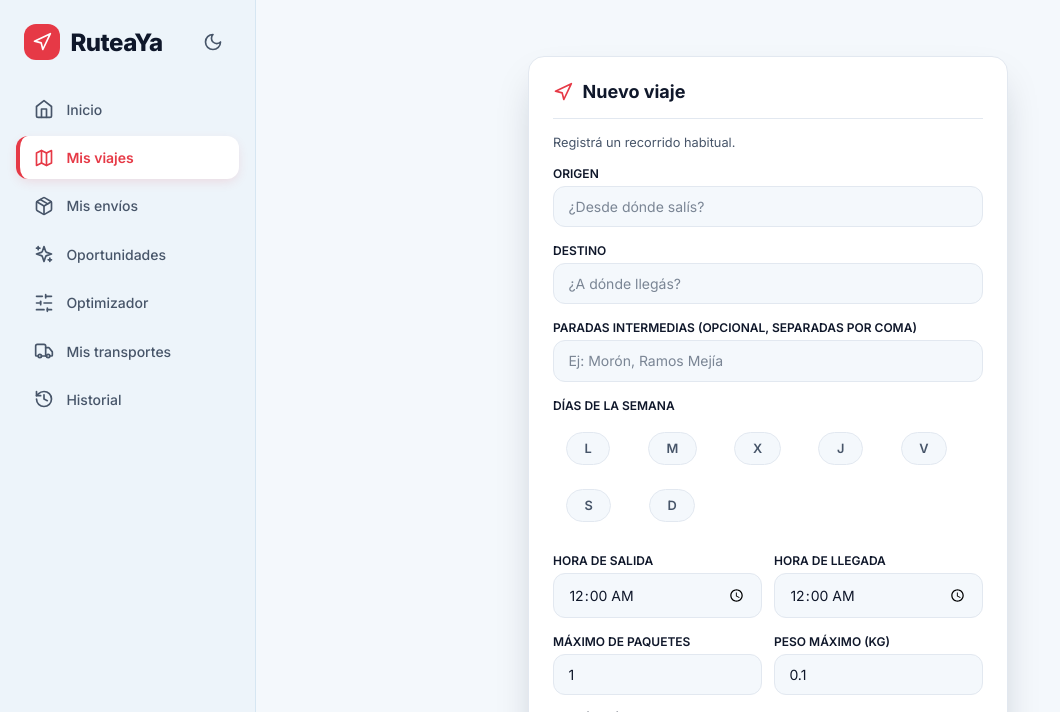
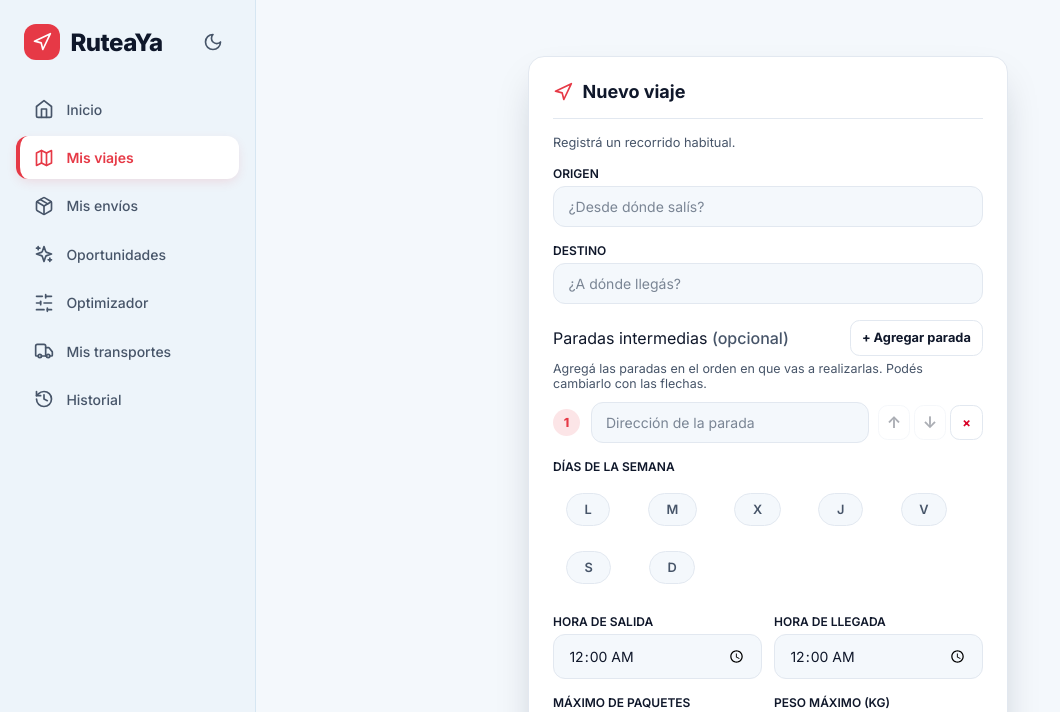
Before and after one commit to thomimunioz/tp-pw3, an ASP.NET Core app: page /Viajes/Create in a window 1280 px wide. Shown: the top 712 px of the page, without its empty margins (0-1060 px from the left). Run offline with ASP.NET Core 8, Linux system fonts and the light colour scheme; the visitor is signed in with stand-in values (Sample User, id 1); some libraries are stand-ins or nearby versions.

Commit message:
Eliminar viaje y reordenar paradas + cambios al css

```diff
--- a/RuteaYa/RuteaYa.Logica/Viajes/IViajeService.cs
+++ b/RuteaYa/RuteaYa.Logica/Viajes/IViajeService.cs
@@ -8,7 +8,8 @@ public interface IViajeServicios
     Task<List<Viaje>> ObtenerPorUsuarioAsync(int usuarioId);
     Task<Viaje?> ObtenerDetallePorUsuarioAsync(int viajeId, int usuarioId);
     Task<ViajeRecorridoDto?> ObtenerRecorridoPorUsuarioAsync(int viajeId, int usuarioId);
-    Task CrearViajeAsync(Viaje viaje, List<int> diasSeleccionados, string? paradasIntermedias);
+    Task CrearViajeAsync(Viaje viaje, List<int> diasSeleccionados, List<string>? paradasIntermedias);
     Task<Viaje?> ObtenerPorIdAsync(int id, int usuarioId);
-    Task EditarViajeAsync(Viaje viaje, List<int> diasSeleccionados, string? paradasIntermedias);
+    Task EditarViajeAsync(Viaje viaje, int usuarioId, List<int> diasSeleccionados, List<string>? paradasIntermedias);
+    Task<bool> DesactivarViajeAsync(int viajeId, int usuarioId);
 }
--- a/RuteaYa/RuteaYa.Web/Controllers/ViajesController.cs
+++ b/RuteaYa/RuteaYa.Web/Controllers/ViajesController.cs
@@ -175,8 +175,10 @@ public class ViajesController : Controller
             PesoMaxKg = viajeDb.PesoMaxKg,
             DesvioMaxKm = viajeDb.DesvioMaxKm,
             DiasSeleccionados = viajeDb.Dias.Select(d => (int)d.DiaSemana).ToList(),
-            // Unimos las paradas con coma para que el usuario las edite fácil en la caja de texto
-            ParadasIntermedias = viajeDb.Paradas.Any() ? string.Join(", ", viajeDb.Paradas.OrderBy(p => p.Orden).Select(p => p.Direccion)) : string.Empty
+            ParadasIntermedias = viajeDb.Paradas
+                .OrderBy(p => p.Orden)
+                .Select(p => p.Direccion)
+                .ToList()
         };
 
         return View(modelo);
@@ -209,7 +211,7 @@ public class ViajesController : Controller
             };
 
             // Mandamos todo al servicio
-            await _viajeServicios.EditarViajeAsync(viajeActualizado, modelo.DiasSeleccionados, modelo.ParadasIntermedias);
+            await _viajeServicios.EditarViajeAsync(viajeActualizado, usuario.Id, modelo.DiasSeleccionados, modelo.ParadasIntermedias);
 
             // Si salió todo bien, lo devolvemos a la lista de "Mis viajes"
             return RedirectToAction(nameof(Index));
@@ -226,4 +228,19 @@ public class ViajesController : Controller
             return View(modelo);
         }
     }
+    [HttpPost]
+    [ValidateAntiForgeryToken]
+    public async Task<IActionResult> Desactivar(int id)
+    {
+        var usuario = await _userManager.GetUserAsync(User);
+        if (usuario == null)
+            return Challenge();
+
+        var desactivado = await _viajeServicios.DesactivarViajeAsync(id, usuario.Id);
+        if (!desactivado)
+            return NotFound();
+
+        TempData["MensajeExito"] = "El viaje se desactivó correctamente.";
+        return RedirectToAction(nameof(Index));
+    }
 }
--- a/RuteaYa/RuteaYa.Web/Views/Viajes/Create.cshtml
+++ b/RuteaYa/RuteaYa.Web/Views/Viajes/Create.cshtml
@@ -14,7 +14,7 @@
     </div>
     <p class="form-tarjeta__subtitulo">Registrá un recorrido habitual.</p>
 
-    <form asp-action="Create" method="post" class="form-envio">
+    <form asp-action="Create" method="post" class="form-envio" data-form-viaje>
         <div asp-validation-summary="ModelOnly" class="text-danger"></div>
 
         <div class="form-campo">
@@ -30,11 +30,42 @@
         </div>
 
         <div class="form-campo">
-            <label asp-for="ParadasIntermedias">Paradas intermedias (opcional, separadas por coma)</label>
-            <input asp-for="ParadasIntermedias" placeholder="Ej: Morón, Ramos Mejía" autocomplete="off" data-lugares-url="@Url.Action("Sugerir", "Lugares")" />
-            <span asp-validation-for="ParadasIntermedias"></span>
+            <div class="paradas-editor__encabezado">
+                <label class="mb-0">Paradas intermedias <span>(opcional)</span></label>
+                <button type="button" class="btn-parada" data-agregar-parada>+ Agregar parada</button>
+            </div>
+            <p class="paradas-editor__ayuda">Agregá las paradas en el orden en que vas a realizarlas. Podés cambiarlo con las flechas.</p>
+            <div class="paradas-editor" data-paradas-editor data-lugares-url="@Url.Action("Sugerir", "Lugares")">
+                @if (Model.ParadasIntermedias != null && Model.ParadasIntermedias.Any())
+                {
+                    @for (var i = 0; i < Model.ParadasIntermedias.Count; i++)
+                    {
+                        <div class="parada-item">
+                            <span class="parada-item__numero">@(i + 1)</span>
+                            <input name="ParadasIntermedias[@i]" value="@Model.ParadasIntermedias[i]" placeholder="Dirección de la parada" autocomplete="off" data-lugares-url="@Url.Action("Sugerir", "Lugares")" />
+                            <div class="parada-item__acciones">
+                                <button type="button" class="btn-parada btn-parada--icono" data-subir-parada aria-label="Subir parada" title="Subir">↑</button>
+                                <button type="button" class="btn-parada btn-parada--icono" data-bajar-parada aria-label="Bajar parada" title="Bajar">↓</button>
+                                <button type="button" class="btn-parada btn-parada--eliminar" data-eliminar-parada aria-label="Eliminar parada" title="Eliminar">×</button>
+                            </div>
+                        </div>
+                    }
+                }
+                else
+                {
+                    <div class="parada-item">
+                        <span class="parada-item__numero">1</span>
+                        <input name="ParadasIntermedias[0]" placeholder="Dirección de la parada" autocomplete="off" data-lugares-url="@Url.Action("Sugerir", "Lugares")" />
+                        <div class="parada-item__acciones">
+                            <button type="button" class="btn-parada btn-parada--icono" data-subir-parada aria-label="Subir parada" title="Subir" disabled>↑</button>
+                            <button type="button" class="btn-parada btn-parada--icono" data-bajar-parada aria-label="Bajar parada" title="Bajar" disabled>↓</button>
+                            <button type="button" class="btn-parada btn-parada--eliminar" data-eliminar-parada aria-label="Eliminar parada" title="Eliminar">×</button>
+                        </div>
+                    </div>
+                }
+            </div>
+            <span asp-validation-for="ParadasIntermedias" class="text-danger"></span>
         </div>
-
         <div class="form-campo">
             <label>Días de la semana</label>
             <div style="display: flex; flex-wrap: wrap; gap: 0.75rem; padding: 0.5rem 0;">
@@ -62,7 +93,7 @@
             <span asp-validation-for="DiasSeleccionados"></span>
         </div>
 
-        <div class="form-fila">
+        <div class="form-fila form-fila--horarios">
             <div class="form-campo">
                 <label asp-for="HoraSalida">Hora de salida</label>
                 <input asp-for="HoraSalida" type="time" />
@@ -104,9 +135,11 @@
 @section Estilos {
     <link rel="stylesheet" href="~/css/envios.css" asp-append-version="true" />
     <link rel="stylesheet" href="~/css/lugares.css" asp-append-version="true" />
+    <link rel="stylesheet" href="~/css/viajes.css" asp-append-version="true" />
 }
 
 @section Scripts {
     <partial name="_ValidationScriptsPartial" />
     <script src="~/js/lugares.js" asp-append-version="true"></script>
+    <script src="~/js/viajes-form.js" asp-append-version="true"></script>
 }
--- /dev/null
+++ b/RuteaYa/RuteaYa.Web/wwwroot/css/viajes.css
@@ -0,0 +1,200 @@
+/* ---------- Editor de paradas del viaje ---------- */
+.paradas-editor__encabezado {
+    display: flex;
+    align-items: center;
+    justify-content: space-between;
+    flex-wrap: wrap;
+    gap: .65rem;
+}
+
+.paradas-editor__encabezado label span {
+    color: var(--text-muted);
+    font-weight: 500;
+    text-transform: none;
+}
+
+.paradas-editor__ayuda {
+    margin: .35rem 0 .65rem;
+    color: var(--text-muted);
+    font-size: .78rem;
+}
+
+.paradas-editor {
+    display: flex;
+    flex-direction: column;
+    gap: .6rem;
+}
+
+.parada-item {
+    display: grid;
+    grid-template-columns: 1.8rem minmax(0, 1fr) auto;
+    align-items: center;
+    gap: .55rem;
+}
+
+.parada-item input {
+    min-width: 0;
+    width: 100%;
+    padding: .7rem .9rem;
+    border: 1px solid var(--border);
+    border-radius: .75rem;
+    background: var(--bg-panel);
+    color: var(--text);
+    font: inherit;
+    font-size: .875rem;
+}
+
+.parada-item__numero {
+    display: grid;
+    width: 1.7rem;
+    height: 1.7rem;
+    place-items: center;
+    border-radius: 50%;
+    background: color-mix(in srgb, var(--accent) 13%, transparent);
+    color: var(--accent);
+    font-size: .78rem;
+    font-weight: 750;
+}
+
+.parada-item__acciones {
+    display: flex;
+    align-items: center;
+    gap: .25rem;
+}
+
+.btn-parada {
+    display: inline-flex;
+    align-items: center;
+    justify-content: center;
+    min-height: 2.2rem;
+    padding: .35rem .7rem;
+    border: 1px solid var(--border);
+    border-radius: .6rem;
+    background: var(--bg-card);
+    color: var(--text);
+    font: inherit;
+    font-size: .8rem;
+    font-weight: 650;
+    cursor: pointer;
+}
+
+.btn-parada:hover:not(:disabled) {
+    background: var(--hover);
+}
+
+.btn-parada:disabled {
+    opacity: .35;
+    cursor: not-allowed;
+}
+
+.btn-parada--icono {
+    width: 2rem;
+    padding: .25rem;
+    font-size: 1rem;
+}
+
+.btn-parada--eliminar {
+    color: var(--error);
+}
+
+@media (max-width: 520px) {
+    .parada-item {
+        grid-template-columns: 1.6rem minmax(0, 1fr);
+    }
+
+    .parada-item__acciones {
+        grid-column: 2;
+        justify-content: flex-end;
+    }
+}
+
+/* ---------- Mis viajes responsive ---------- */
+.viajes-lista {
+    display: flex;
+    flex-direction: column;
+    gap: 1rem;
+}
+
+.viaje-fila {
+    display: flex;
+    align-items: center;
+    justify-content: space-between;
+    gap: 1.25rem;
+    padding: 1.25rem 1.5rem;
+    margin: 0;
+}
+
+.viaje-fila__ruta {
+    min-width: 0;
+    overflow-wrap: anywhere;
+}
+
+.viaje-fila__ruta strong {
+    display: block;
+    margin-bottom: .4rem;
+    font-size: 1.05rem;
+}
+
+.viaje-fila__estado {
+    color: var(--text-muted);
+    font-size: .85rem;
+}
+
+.viaje-fila__acciones form {
+    margin: 0;
+}
+
+.viaje-fila__acciones {
+    display: flex;
+    flex-wrap: wrap;
+    align-items: center;
+    justify-content: flex-end;
+    gap: .55rem;
+}
+
+.viaje-fila__acciones .btn-form {
+    flex: 0 0 auto;
+    width: auto;
+    padding: .45rem .9rem;
+    font-size: .85rem;
+}
+
+.btn-form--peligro {
+    border-color: color-mix(in srgb, var(--error) 35%, transparent);
+    background: color-mix(in srgb, var(--error) 8%, transparent);
+    color: var(--error);
+}
+
+.btn-form--peligro:hover {
+    background: color-mix(in srgb, var(--error) 15%, transparent);
+}
+
+@media (max-width: 760px) {
+    .viaje-fila {
+        align-items: stretch;
+        flex-direction: column;
+        padding: 1.1rem;
+    }
+
+    .viaje-fila__acciones {
+        display: grid;
+        grid-template-columns: repeat(2, minmax(0, 1fr));
+        justify-content: stretch;
+    }
+
+    .viaje-fila__acciones .btn-form,
+    .viaje-fila__acciones form,
+    .viaje-fila__acciones form .btn-form {
+        width: 100%;
+    }
+}
+
+@media (max-width: 380px) {
+    .viaje-fila__acciones {
+        grid-template-columns: 1fr;
+    }
+
+    .envios-header > a {
+        width: 100% !important;
+    }
+}
--- /dev/null
+++ b/RuteaYa/RuteaYa.Web/wwwroot/js/viajes-form.js
@@ -0,0 +1,70 @@
+(() => {
+    'use strict';
+
+    document.querySelectorAll('[data-paradas-editor]').forEach(editor => {
+        const botonAgregar = editor.closest('.form-campo').querySelector('[data-agregar-parada]');
+
+        const actualizar = () => {
+            const items = [...editor.querySelectorAll('.parada-item')];
+            items.forEach((item, indice) => {
+                item.querySelector('.parada-item__numero').textContent = String(indice + 1);
+                const input = item.querySelector('input');
+                input.name = `ParadasIntermedias[${indice}]`;
+                item.querySelector('[data-subir-parada]').disabled = indice === 0;
+                item.querySelector('[data-bajar-parada]').disabled = indice === items.length - 1;
+            });
+        };
+
+        const crearParada = () => {
+            const item = document.createElement('div');
+            item.className = 'parada-item';
+            item.innerHTML = `
+                <span class="parada-item__numero"></span>
+                <input placeholder="Dirección de la parada" autocomplete="off"
+                       data-lugares-url="${editor.dataset.lugaresUrl}" />
+                <div class="parada-item__acciones">
+                    <button type="button" class="btn-parada btn-parada--icono" data-subir-parada aria-label="Subir parada" title="Subir">↑</button>
+                    <button type="button" class="btn-parada btn-parada--icono" data-bajar-parada aria-label="Bajar parada" title="Bajar">↓</button>
+                    <button type="button" class="btn-parada btn-parada--eliminar" data-eliminar-parada aria-label="Eliminar parada" title="Eliminar">×</button>
+                </div>`;
+            return item;
+        };
+
+        botonAgregar.addEventListener('click', () => {
+            editor.appendChild(crearParada());
+            actualizar();
+            editor.lastElementChild.querySelector('input').focus();
+        });
+
+        editor.addEventListener('click', event => {
+            const boton = event.target.closest('button');
+            if (!boton) return;
+            const item = boton.closest('.parada-item');
+            if (boton.matches('[data-eliminar-parada]')) {
+                item.remove();
+            } else if (boton.matches('[data-subir-parada]') && item.previousElementSibling) {
+                editor.insertBefore(item, item.previousElementSibling);
+            } else if (boton.matches('[data-bajar-parada]') && item.nextElementSibling) {
+                editor.insertBefore(item.nextElementSibling, item);
+            }
+            actualizar();
+        });
+
+        actualizar();
+    });
+
+    document.querySelectorAll('[data-form-viaje]').forEach(form => {
+        form.addEventListener('submit', event => {
+            const salida = form.querySelector('[name="HoraSalida"]');
+            const llegada = form.querySelector('[name="HoraLlegada"]');
+            if (!salida || !llegada) return;
+
+            llegada.setCustomValidity('');
+            if (salida.value && llegada.value && llegada.value <= salida.value) {
+                llegada.setCustomValidity('La hora de llegada debe ser posterior a la hora de salida.');
+                llegada.reportValidity();
+                event.preventDefault();
+            }
+        });
+    });
+})();
```
Also changed, not shown: RuteaYa/RuteaYa.Logica/Viajes/ViajeService.cs (+33 -10 lines), RuteaYa/RuteaYa.Web/Models/ViajeEditarViewModel.cs (+15 -1 lines), RuteaYa/RuteaYa.Web/Models/Viajes/ViajeCrearViewModel.cs (+8 -1 lines), RuteaYa/RuteaYa.Web/Views/Viajes/Edit.cshtml (+39 -6 lines), RuteaYa/RuteaYa.Web/Views/Viajes/Index.cshtml (+27 -14 lines).
